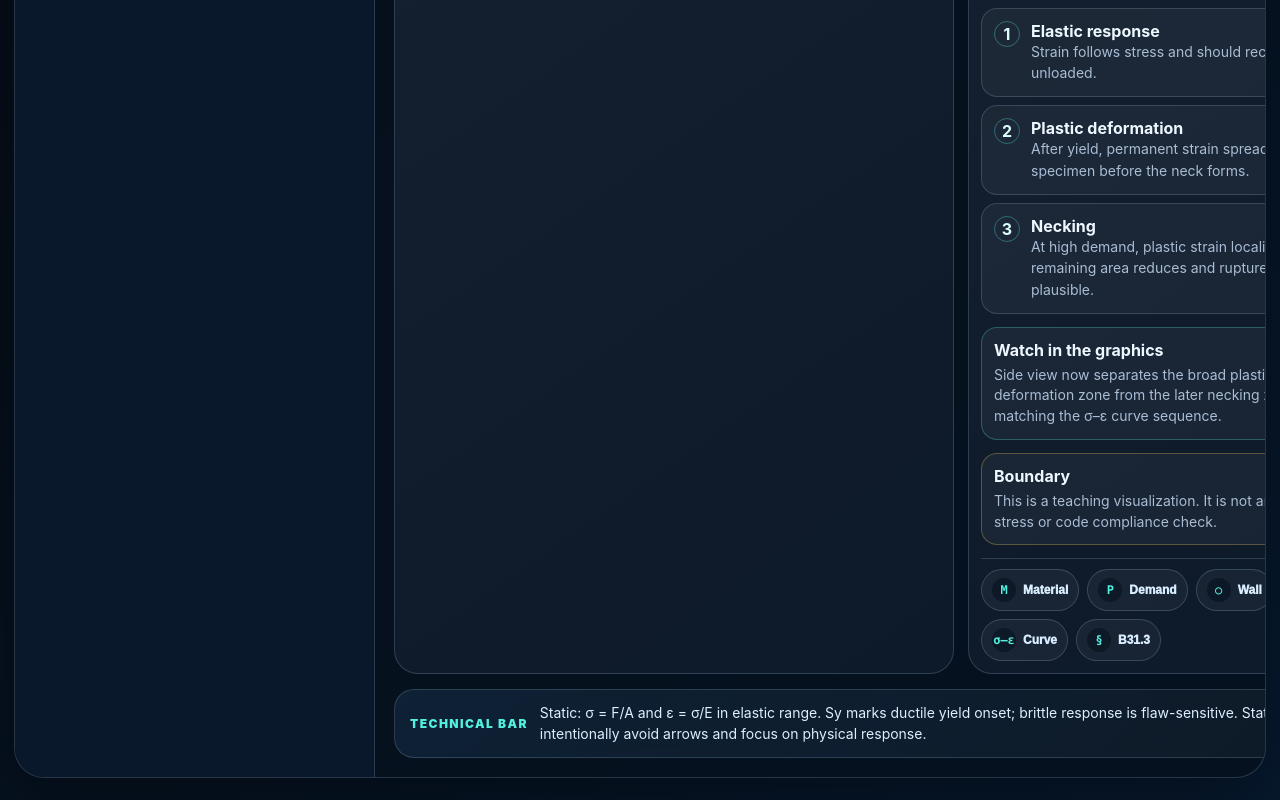
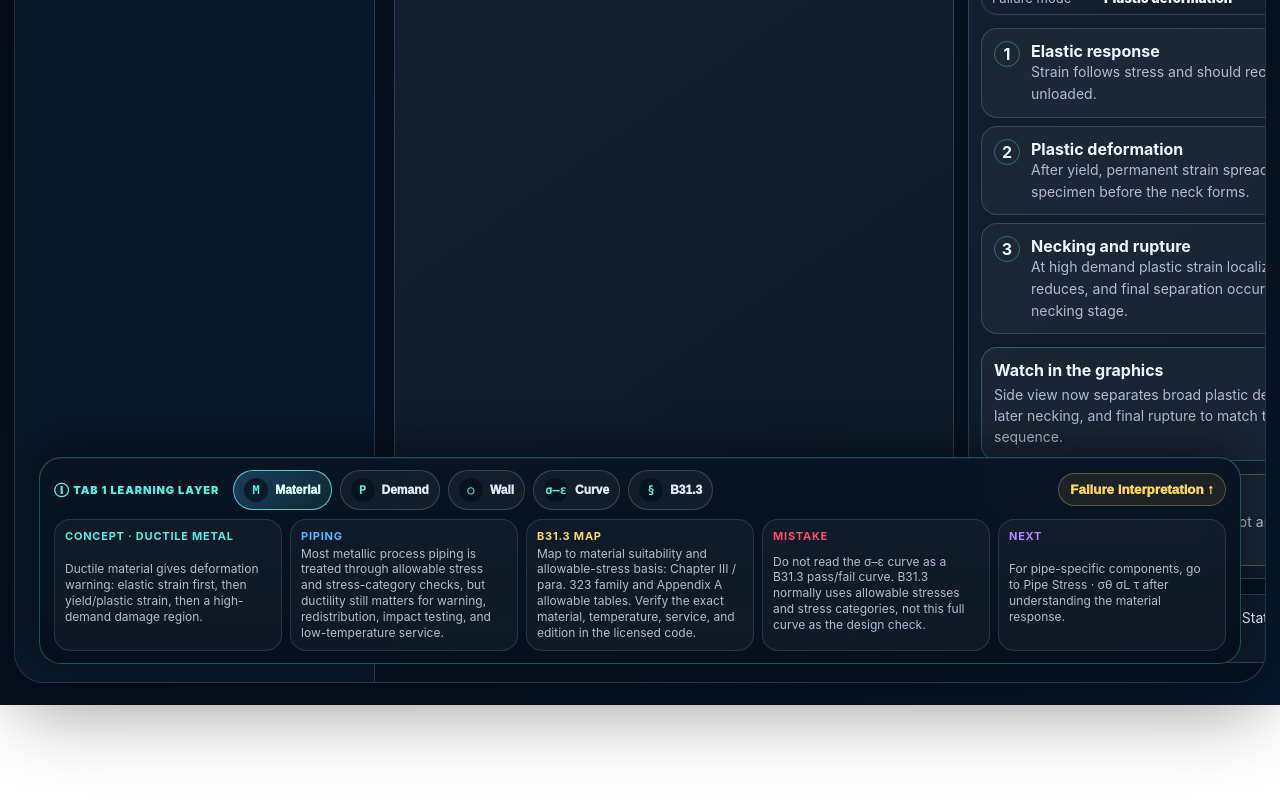
Before and after one commit to reallaksh19/PipingStressIllustration, a React (Vite) app in the folder failure-strength-lab-v3/: page / in a window 1280 px wide. Shown: the part 1125-1925 px from the top of the page. After the commit the page ends 1830 px from the top, so only its background shows below. Built offline with nearby package versions, Linux system fonts and the light colour scheme.

Commit message:
Dock static learning layer as full-width bar

```diff
--- a/failure-strength-lab-v3/src/components/Interpretation.tsx
+++ b/failure-strength-lab-v3/src/components/Interpretation.tsx
@@ -8,9 +8,9 @@ type Readout = { headline: string; principle: string; items: Item[]; steps: Step
 type StaticHelper = { title: string; route: string; concept: string; piping: string; b313: string; mistake: string; next: string };
 
 export function Interpretation({ state, status }: { state: LabState; status: Status }) {
-  const [activeStaticHelper, setActiveStaticHelper] = useState<string | null>(null);
   const r = state.mode === 'fatigue' ? fatigueReadout(state) : staticReadout(state);
-  return <div className="interp" style={{ gap: 13 }}>
+  return <>
+    <div className="interp" style={{ gap: 13 }}>
       <span className="badge" style={{ color: status.color }}>{status.badge}</span>
       <h3 className="result-title">{r.headline}</h3>
       <p className="copy">{r.principle}</p>
@@ -28,32 +28,52 @@ export function Interpretation({ state, status }: { state: LabState; status: Sta
 
       <div className="bucket" style={{ borderColor: 'rgba(82,240,223,.28)' }}><b>Watch in the graphics</b><span className="copy">{r.watch}</span></div>
       <div className="bucket" style={{ borderColor: 'rgba(255,215,91,.28)' }}><b>Boundary</b><span className="copy">{r.caution}</span></div>
+    </div>
 
-    {state.mode === 'static' && <StaticLearningBar state={state} active={activeStaticHelper} onPick={setActiveStaticHelper} />}
-  </div>;
+    {state.mode === 'static' && <StaticLearningBar state={state} />}
+  </>;
 }
 
-function StaticLearningBar({ state, active, onPick }: { state: LabState; active: string | null; onPick: (title: string | null) => void }) {
+export function StaticLearningBar({ state }: { state: LabState }) {
   const helpers = staticHelpers(state);
-  const selected = helpers.find(helper => helper.title === active) ?? null;
+  const [active, setActive] = useState<string>(helpers[0]?.title ?? 'Material response');
+  const selected = helpers.find(helper => helper.title === active) ?? helpers[0];
   const iconFor = (title: string) => title.includes('Material') ? 'M' : title.includes('demand') ? 'P' : title.includes('section') ? '○' : title.includes('curve') ? 'σ–ε' : '§';
   const shortFor = (title: string) => title.replace('B31.3 lens for Tab 1', 'B31.3').replace('Static demand visual', 'Demand').replace('Pipe-wall section', 'Wall').replace('Stress–strain curve', 'Curve').replace('Material response', 'Material');
 
-  return <div style={{ display: 'grid', gap: 10, borderTop: '1px solid rgba(190,220,255,.18)', paddingTop: 10 }} aria-label="Static loading learning bar">
+  return <div
+    aria-label="Static loading learning layer status bar"
+    style={{
+      position: 'fixed',
+      left: 24,
+      right: 24,
+      bottom: 18,
+      zIndex: 30,
+      display: 'grid',
+      gap: 9,
+      padding: '12px 14px',
+      borderRadius: 22,
+      border: '1px solid rgba(82,240,223,.28)',
+      background: 'linear-gradient(180deg,rgba(9,20,36,.94),rgba(6,16,29,.97))',
+      boxShadow: '0 -14px 38px rgba(0,0,0,.36), inset 0 1px 0 rgba(255,255,255,.06)',
+      backdropFilter: 'blur(14px)',
+    }}
+  >
     <div style={{ display: 'flex', flexWrap: 'wrap', gap: 8, alignItems: 'center' }}>
+      <span style={{ display: 'inline-flex', alignItems: 'center', gap: 7, paddingRight: 6, color: '#52f0df', fontWeight: 950, letterSpacing: '.08em', textTransform: 'uppercase', fontSize: 11 }}>ⓘ Tab 1 learning layer</span>
       {helpers.map(helper => {
         const activeButton = selected?.title === helper.title;
         return <button
           key={helper.title}
           type="button"
-          onClick={() => onPick(activeButton ? null : helper.title)}
+          onClick={() => setActive(helper.title)}
           title={`ⓘ ${helper.title}`}
           style={{
             border: `1px solid ${activeButton ? 'rgba(82,240,223,.82)' : 'rgba(190,220,255,.20)'}`,
             borderRadius: 999,
             background: activeButton ? 'linear-gradient(135deg,rgba(85,184,255,.25),rgba(82,240,223,.10))' : 'rgba(255,255,255,.045)',
             color: activeButton ? '#dcfffb' : '#d8edff',
-            padding: '8px 10px',
+            padding: '7px 10px',
             display: 'inline-flex',
             alignItems: 'center',
             gap: 7,
@@ -62,20 +82,33 @@ function StaticLearningBar({ state, active, onPick }: { state: LabState; active:
             fontSize: 12,
           }}
         >
-          <span style={{ display: 'grid', placeItems: 'center', width: 24, height: 24, borderRadius: 999, background: 'rgba(6,16,29,.56)', color: '#52f0df', fontFamily: 'ui-monospace, Menlo, Consolas, monospace' }}>{iconFor(helper.title)}</span>
+          <span style={{ display: 'grid', placeItems: 'center', width: 24, height: 24, borderRadius: 999, background: 'rgba(6,16,29,.72)', color: '#52f0df', fontFamily: 'ui-monospace, Menlo, Consolas, monospace' }}>{iconFor(helper.title)}</span>
           <span>{shortFor(helper.title)}</span>
         </button>;
       })}
+      <button
+        type="button"
+        onClick={() => document.querySelector('[data-panel-title="Failure interpretation"]')?.scrollIntoView({ behavior: 'smooth', block: 'center' })}
+        style={{ marginLeft: 'auto', border: '1px solid rgba(255,215,91,.30)', borderRadius: 999, background: 'rgba(255,215,91,.08)', color: '#ffd75b', padding: '8px 11px', fontWeight: 950, cursor: 'pointer' }}
+      >
+        Failure interpretation ↑
+      </button>
     </div>
 
-    {selected && <div className="bucket" style={{ borderColor: 'rgba(184,132,255,.34)', background: 'rgba(184,132,255,.055)' }}>
-      <b>ⓘ {selected.title} <span style={{ color: '#52f0df', fontSize: 12, letterSpacing: '.08em', textTransform: 'uppercase' }}> · {selected.route}</span></b>
-      <span className="copy"><b>Concept:</b> {selected.concept}</span>
-      <span className="copy"><b>Piping:</b> {selected.piping}</span>
-      <span className="copy"><b>B31.3 map:</b> {selected.b313}</span>
-      <span className="copy"><b>Mistake:</b> {selected.mistake}</span>
-      <span className="copy"><b>Next:</b> {selected.next}</span>
+    {selected && <div style={{ display: 'grid', gridTemplateColumns: 'repeat(5, minmax(0, 1fr))', gap: 8, alignItems: 'stretch' }}>
+      <LearningCell title={`Concept · ${selected.route}`} text={selected.concept} color="#52f0df" />
+      <LearningCell title="Piping" text={selected.piping} color="#55b8ff" />
+      <LearningCell title="B31.3 map" text={selected.b313} color="#ffd75b" />
+      <LearningCell title="Mistake" text={selected.mistake} color="#ff4b64" />
+      <LearningCell title="Next" text={selected.next} color="#b884ff" />
     </div>}
+  </div>;
+}
+
+function LearningCell({ title, text, color }: { title: string; text: string; color: string }) {
+  return <div style={{ minWidth: 0, display: 'grid', gap: 3, padding: '9px 10px', borderRadius: 16, border: '1px solid rgba(190,220,255,.14)', background: 'rgba(255,255,255,.035)' }}>
+    <b style={{ color, fontSize: 11, letterSpacing: '.07em', textTransform: 'uppercase' }}>{title}</b>
+    <span className="copy" style={{ fontSize: 12, lineHeight: 1.32 }}>{text}</span>
   </div>;
 }
 
@@ -147,24 +180,24 @@ function staticReadout(state: LabState): Readout {
   const ductile = state.material === 'ductile';
   const tension = state.staticDemand === 'tension';
   const load = state.staticLoad;
-  const level = load < 45 ? 'Elastic teaching range' : load < 72 ? 'Transition / yield-sensitive range' : 'Damage range';
+  const level = load < 45 ? 'Elastic teaching range' : load < 72 ? 'Transition / yield-sensitive range' : load < 93 ? 'Damage range' : 'Rupture range';
 
   if (ductile && tension) {
     return {
-      headline: load >= 76 ? 'Ductile tensile necking follows plastic deformation' : load >= 45 ? 'Ductile tension is in plastic deformation range' : 'Ductile tension gives visible warning before rupture',
-      principle: 'For ductile static tension, read the sequence as elastic stretch → yield/plastic deformation → necking. The visual focus is staged deformation, not arrow direction.',
+      headline: load >= 93 ? 'Ductile rupture follows necking' : load >= 76 ? 'Ductile tensile necking follows plastic deformation' : load >= 45 ? 'Ductile tension is in plastic deformation range' : 'Ductile tension gives visible warning before rupture',
+      principle: 'For ductile static tension, read the sequence as elastic stretch → yield/plastic deformation → necking → rupture. The visual focus is staged deformation, not arrow direction.',
       items: [
         { label: 'Demand', value: 'Static axial tension' },
         { label: 'Material', value: 'Ductile metal' },
         { label: 'Range', value: level },
-        { label: 'Failure mode', value: load >= 76 ? 'Necking after plasticity' : load >= 45 ? 'Plastic deformation' : 'Elastic stretch' },
+        { label: 'Failure mode', value: load >= 93 ? 'Rupture after necking' : load >= 76 ? 'Necking after plasticity' : load >= 45 ? 'Plastic deformation' : 'Elastic stretch' },
       ],
       steps: [
         { title: 'Elastic response', text: 'Strain follows stress and should recover when unloaded.' },
         { title: 'Plastic deformation', text: 'After yield, permanent strain spreads along the specimen before the neck forms.' },
-        { title: 'Necking', text: 'At high demand, plastic strain localizes; the remaining area reduces and rupture becomes plausible.' },
+        { title: 'Necking and rupture', text: 'At high demand plastic strain localizes, area reduces, and final separation occurs after the necking stage.' },
       ],
-      watch: 'Side view now separates the broad plastic deformation zone from the later necking zone, matching the σ–ε curve sequence.',
+      watch: 'Side view now separates broad plastic deformation, later necking, and final rupture to match the σ–ε curve sequence.',
       caution: 'This is a teaching visualization. It is not an allowable-stress or code compliance check.',
     };
   }
```
Lines whose indentation alone changed are shown as unchanged.
